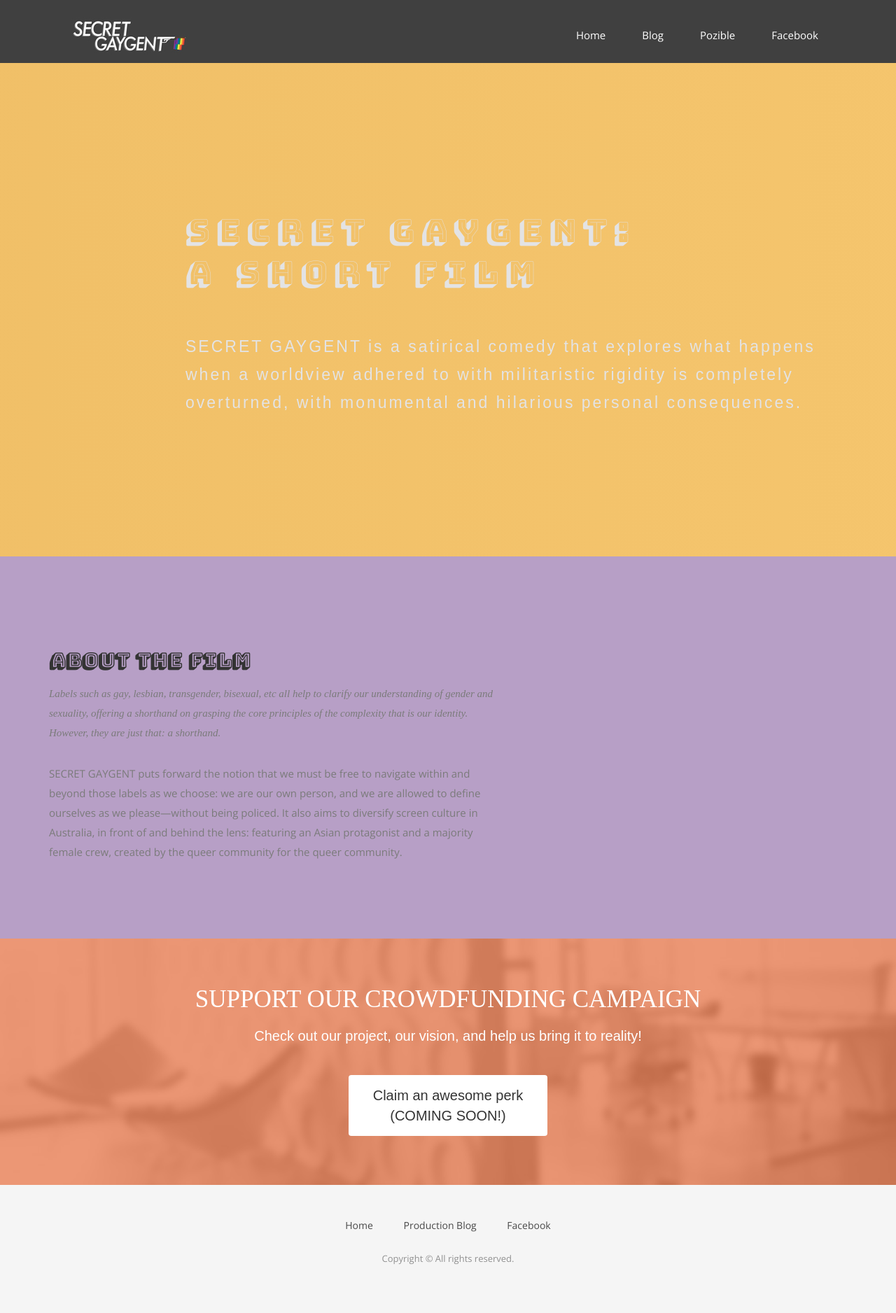
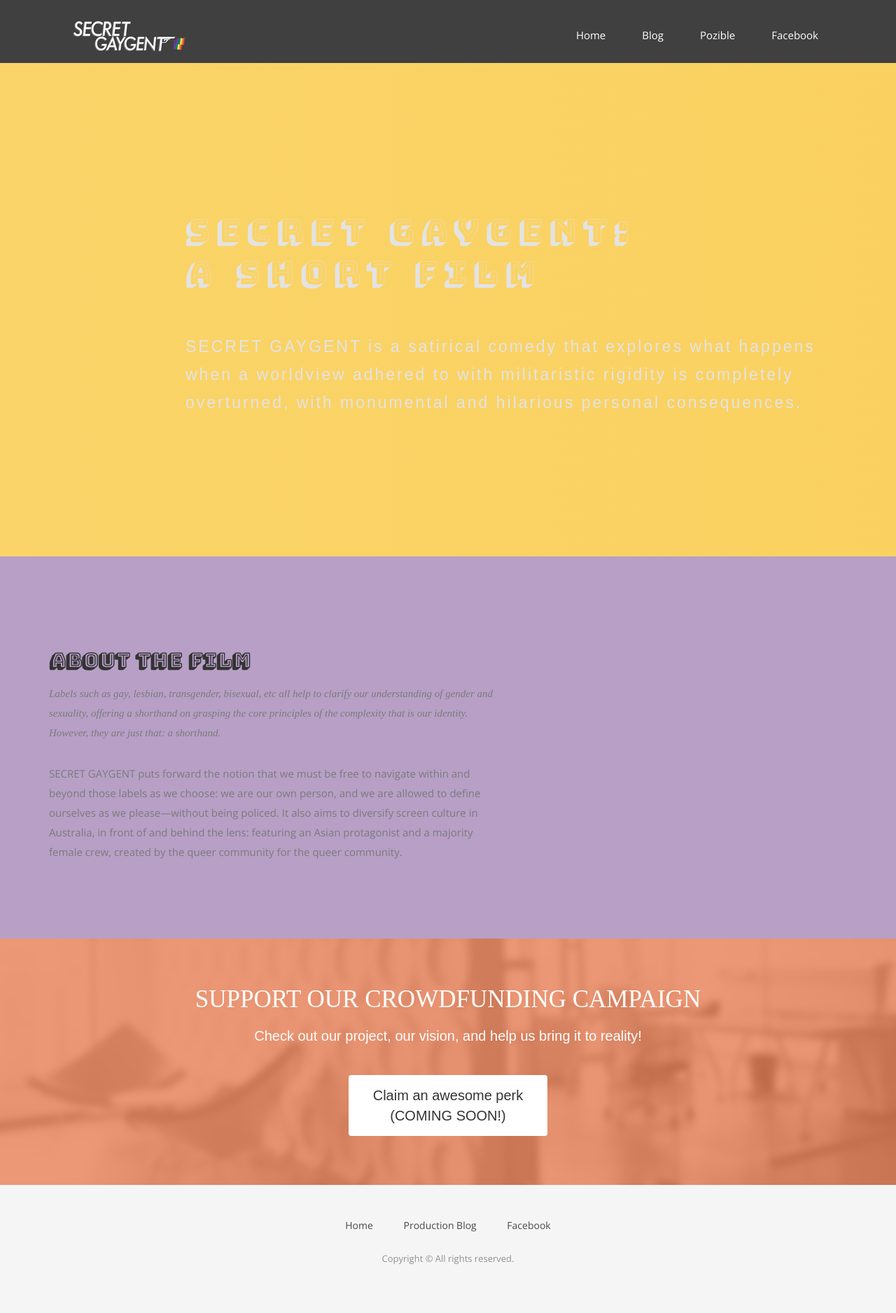
Before and after one commit to thewonglab/secret, a Jekyll site: the page built from index.html, in a window 1280 px wide. Shown: the whole page at 70% size. Built offline with Jekyll 4.4.1, drawn with Linux system fonts in a browser that asks for light colours; nearby versions of some CDN libraries; some web fonts are replaced.

Commit message:
Update airspace.css

```diff
--- a/css/airspace.css
+++ b/css/airspace.css
@@ -118,7 +118,7 @@ header .navbar-default .navbar-nav li a:hover {
   width: 100%;
   height: 100%;
   /*background: linear-gradient(to left, #8b86a3, #322e40);*/
-  background: linear-gradient(to left, #f2b648, #edb042);
+  background: linear-gradient(to left, #f9c639, #f9c943);
   opacity: 0.8;
 }
 #slider .block {
```
